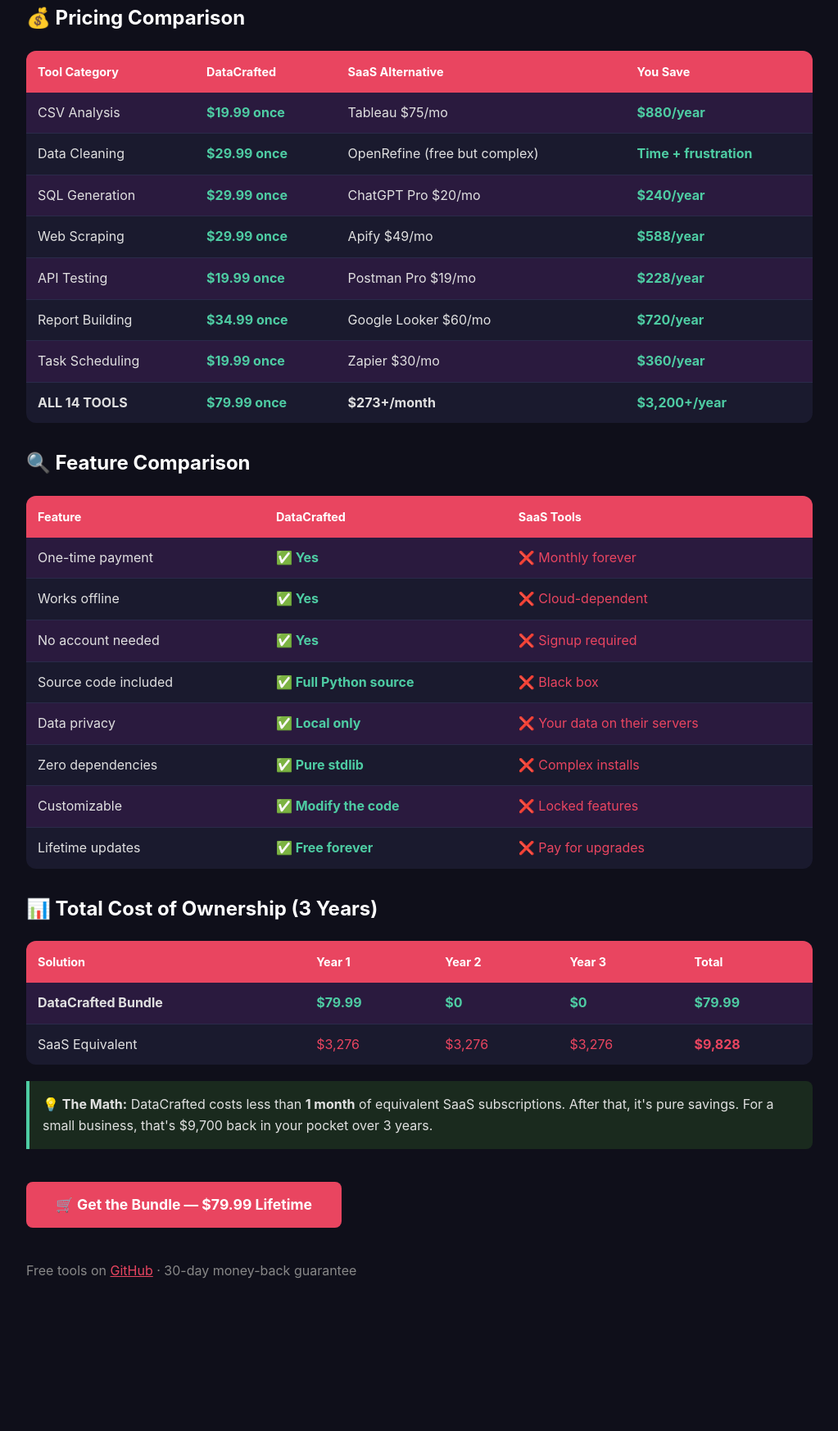
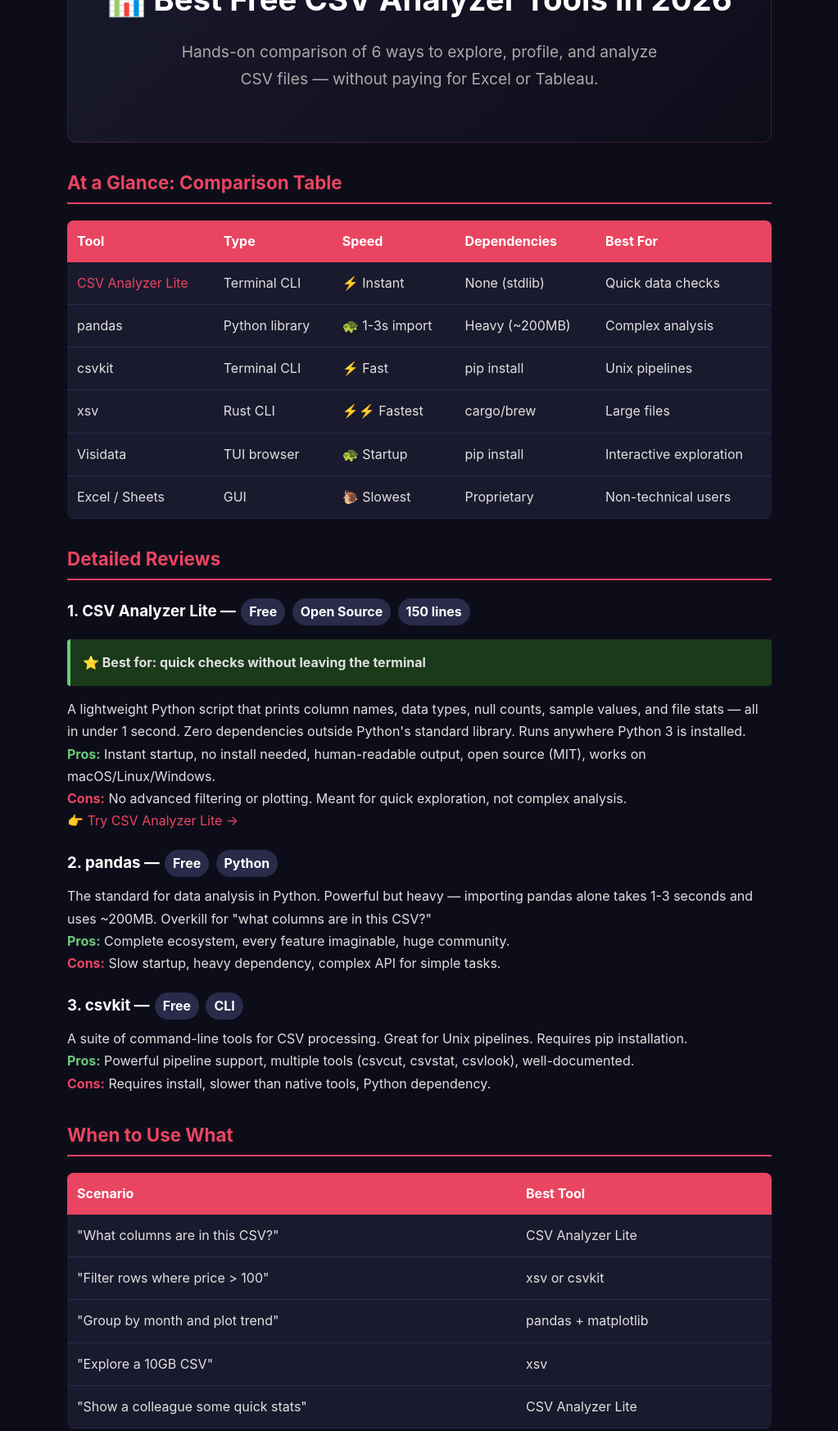
Before and after one commit to Matthieu-Lebas/csv-analyzer-lite, a plain HTML site: page compare.html in a window 1280 px wide. Shown: the part 164-1910 px from the top of the page at 82% size, without its empty margins (128-1151 px from the left). Before the commit the page ends 1768 px from the top, so only its background shows below. Drawn offline with Linux system fonts and the light colour scheme.

Commit message:
Add CSV tools comparison page (SEO + affiliate funnel)

```diff
--- a/compare.html
+++ b/compare.html
@@ -1,74 +1,92 @@
 <!DOCTYPE html>
 <html lang="en">
 <head>
-<meta charset="UTF-8">
-<meta name="viewport" content="width=device-width,initial-scale=1.0">
-<meta name="description" content="DataCrafted vs competitors: compare Python data tools pricing, features, and value. One-time purchase vs monthly subscriptions.">
-<title>DataCrafted vs The Rest — Why Buy Once Beats Subscriptions</title>
-<style>
-*{margin:0;padding:0;box-sizing:border-box}
-body{font-family:-apple-system,sans-serif;background:#0f0f1a;color:#e0e0e0;line-height:1.6;max-width:1000px;margin:0 auto;padding:40px 20px}
-h1{color:#e94560;font-size:2.5em;margin-bottom:5px}
-h2{color:#fff;margin:30px 0 15px}
-.subtitle{color:#888;margin-bottom:30px;font-size:1.1em}
-table{width:100%;border-collapse:collapse;margin:20px 0;background:#1a1a2e;border-radius:12px;overflow:hidden}
-th{background:#e94560;color:#fff;padding:14px;text-align:left;font-size:.9em}
-td{padding:12px 14px;border-bottom:1px solid #2a2a4a}
-tr:last-child td{border-bottom:none}
-tr:hover{background:#2a2a4a}
-.win{color:#4ecca3;font-weight:700}
-.lose{color:#e94560}
-.highlight{background:#2a1a3e!important}
-.btn{display:inline-block;padding:14px 36px;background:#e94560;color:#fff;border-radius:8px;text-decoration:none;font-weight:700;margin:20px 0;font-size:1.1em}
-.btn:hover{background:#c23152}
-.note{background:#1a2a1e;border-left:4px solid #4ecca3;padding:16px;border-radius:0 8px 8px 0;margin:20px 0}
-</style>
+    <meta charset="UTF-8">
+    <meta name="viewport" content="width=device-width, initial-scale=1.0">
+    <title>Best Free CSV Analyzer Tools in 2026 — Comparison & Reviews</title>
+    <meta name="description" content="Compare the best free CSV analyzer tools. Terminal CLI, Python libraries, and open-source alternatives to Excel. 150-line Python script vs pandas vs csvkit.">
+    <meta property="og:title" content="Best Free CSV Analyzers — 2026 Comparison">
+    <meta property="og:description" content="Hands-on comparison of free CSV analysis tools. Terminal CLI vs Python vs browser-based.">
+    <style>
+        *{margin:0;padding:0;box-sizing:border-box}
+        body{background:#0d0d1a;color:#e0e0e0;font-family:-apple-system,BlinkMacSystemFont,'Segoe UI',sans-serif;line-height:1.7;padding:20px;max-width:900px;margin:0 auto}
+        h1{color:#fff;font-size:2em;margin:30px 0 10px}
+        h2{color:#e94560;font-size:1.4em;margin:30px 0 10px;border-bottom:2px solid #e94560;padding-bottom:5px}
+        h3{color:#fff;margin:20px 0 8px}
+        a{color:#e94560;text-decoration:none}
+        a:hover{text-decoration:underline}
+        table{width:100%;border-collapse:collapse;margin:20px 0;background:#1a1a2e;border-radius:8px;overflow:hidden}
+        th{background:#e94560;color:#fff;padding:12px;text-align:left;font-weight:700}
+        td{padding:12px;border-bottom:1px solid #2a2a4a}
+        tr:hover{background:#1f1f3a}
+        .hero{text-align:center;padding:60px 20px;background:linear-gradient(135deg,#1a1a2e,#0d0d1a);border-radius:12px;margin:20px 0;border:1px solid #e9456033}
+        .hero h1{font-size:2.4em;margin-bottom:15px;color:#fff}
+        .hero p{font-size:1.2em;color:#aaa;max-width:600px;margin:0 auto}
+        .winner{background:#1a3a1a;border-left:4px solid #6bcb77;padding:15px;border-radius:4px;margin:15px 0}
+        .cta{background:linear-gradient(135deg,#e94560,#c23152);padding:25px;border-radius:12px;text-align:center;margin:30px 0}
+        .cta h2{color:#fff;border:none;margin:0 0 10px}
+        .cta a{display:inline-block;background:#fff;color:#e94560;padding:12px 30px;border-radius:8px;font-weight:700;font-size:1.1em;margin-top:10px}
+        .pro{color:#6bcb77;font-weight:700}
+        .con{color:#e94560;font-weight:700}
+        .tag{display:inline-block;background:#2a2a4a;padding:3px 10px;border-radius:20px;font-size:.85em;margin:2px}
+    </style>
 </head>
 <body>
 
-<h1>DataCrafted vs The Competition</h1>
-<p class="subtitle">Why pay every month when you can own your tools forever?</p>
+<div class="hero">
+    <h1>📊 Best Free CSV Analyzer Tools in 2026</h1>
+    <p>Hands-on comparison of 6 ways to explore, profile, and analyze CSV files — without paying for Excel or Tableau.</p>
+</div>
 
-<h2>💰 Pricing Comparison</h2>
+<h2>At a Glance: Comparison Table</h2>
 <table>
-<tr><th>Tool Category</th><th>DataCrafted</th><th>SaaS Alternative</th><th>You Save</th></tr>
-<tr class="highlight"><td>CSV Analysis</td><td class="win">$19.99 once</td><td>Tableau $75/mo</td><td class="win">$880/year</td></tr>
-<tr><td>Data Cleaning</td><td class="win">$29.99 once</td><td>OpenRefine (free but complex)</td><td class="win">Time + frustration</td></tr>
-<tr class="highlight"><td>SQL Generation</td><td class="win">$29.99 once</td><td>ChatGPT Pro $20/mo</td><td class="win">$240/year</td></tr>
-<tr><td>Web Scraping</td><td class="win">$29.99 once</td><td>Apify $49/mo</td><td class="win">$588/year</td></tr>
-<tr class="highlight"><td>API Testing</td><td class="win">$19.99 once</td><td>Postman Pro $19/mo</td><td class="win">$228/year</td></tr>
-<tr><td>Report Building</td><td class="win">$34.99 once</td><td>Google Looker $60/mo</td><td class="win">$720/year</td></tr>
-<tr class="highlight"><td>Task Scheduling</td><td class="win">$19.99 once</td><td>Zapier $30/mo</td><td class="win">$360/year</td></tr>
-<tr><td><strong>ALL 14 TOOLS</strong></td><td class="win"><strong>$79.99 once</strong></td><td><strong>$273+/month</strong></td><td class="win"><strong>$3,200+/year</strong></td></tr>
+    <tr><th>Tool</th><th>Type</th><th>Speed</th><th>Dependencies</th><th>Best For</th></tr>
+    <tr><td><a href="https://matthieu-lebas.github.io/csv-analyzer-lite/">CSV Analyzer Lite</a></td><td>Terminal CLI</td><td>⚡ Instant</td><td>None (stdlib)</td><td>Quick data checks</td></tr>
+    <tr><td>pandas</td><td>Python library</td><td>🐢 1-3s import</td><td>Heavy (~200MB)</td><td>Complex analysis</td></tr>
+    <tr><td>csvkit</td><td>Terminal CLI</td><td>⚡ Fast</td><td>pip install</td><td>Unix pipelines</td></tr>
+    <tr><td>xsv</td><td>Rust CLI</td><td>⚡⚡ Fastest</td><td>cargo/brew</td><td>Large files</td></tr>
+    <tr><td>Visidata</td><td>TUI browser</td><td>🐢 Startup</td><td>pip install</td><td>Interactive exploration</td></tr>
+    <tr><td>Excel / Sheets</td><td>GUI</td><td>🐌 Slowest</td><td>Proprietary</td><td>Non-technical users</td></tr>
 </table>
 
-<h2>🔍 Feature Comparison</h2>
+<h2>Detailed Reviews</h2>
+
+<h3>1. CSV Analyzer Lite — <span class="tag">Free</span> <span class="tag">Open Source</span> <span class="tag">150 lines</span></h3>
+<div class="winner">
+    <strong>⭐ Best for: quick checks without leaving the terminal</strong>
+</div>
+<p>A lightweight Python script that prints column names, data types, null counts, sample values, and file stats — all in under 1 second. Zero dependencies outside Python's standard library. Runs anywhere Python 3 is installed.</p>
+<p><span class="pro">Pros:</span> Instant startup, no install needed, human-readable output, open source (MIT), works on macOS/Linux/Windows.</p>
+<p><span class="con">Cons:</span> No advanced filtering or plotting. Meant for quick exploration, not complex analysis.</p>
+<p>👉 <a href="https://matthieu-lebas.github.io/csv-analyzer-lite/">Try CSV Analyzer Lite →</a></p>
+
+<h3>2. pandas — <span class="tag">Free</span> <span class="tag">Python</span></h3>
+<p>The standard for data analysis in Python. Powerful but heavy — importing pandas alone takes 1-3 seconds and uses ~200MB. Overkill for "what columns are in this CSV?"</p>
+<p><span class="pro">Pros:</span> Complete ecosystem, every feature imaginable, huge community.</p>
+<p><span class="con">Cons:</span> Slow startup, heavy dependency, complex API for simple tasks.</p>
+
+<h3>3. csvkit — <span class="tag">Free</span> <span class="tag">CLI</span></h3>
+<p>A suite of command-line tools for CSV processing. Great for Unix pipelines. Requires pip installation.</p>
+<p><span class="pro">Pros:</span> Powerful pipeline support, multiple tools (csvcut, csvstat, csvlook), well-documented.</p>
+<p><span class="con">Cons:</span> Requires install, slower than native tools, Python dependency.</p>
+
+<h2>When to Use What</h2>
 <table>
-<tr><th>Feature</th><th>DataCrafted</th><th>SaaS Tools</th></tr>
-<tr class="highlight"><td>One-time payment</td><td class="win">✅ Yes</td><td class="lose">❌ Monthly forever</td></tr>
-<tr><td>Works offline</td><td class="win">✅ Yes</td><td class="lose">❌ Cloud-dependent</td></tr>
-<tr class="highlight"><td>No account needed</td><td class="win">✅ Yes</td><td class="lose">❌ Signup required</td></tr>
-<tr><td>Source code included</td><td class="win">✅ Full Python source</td><td class="lose">❌ Black box</td></tr>
-<tr class="highlight"><td>Data privacy</td><td class="win">✅ Local only</td><td class="lose">❌ Your data on their servers</td></tr>
-<tr><td>Zero dependencies</td><td class="win">✅ Pure stdlib</td><td class="lose">❌ Complex installs</td></tr>
-<tr class="highlight"><td>Customizable</td><td class="win">✅ Modify the code</td><td class="lose">❌ Locked features</td></tr>
-<tr><td>Lifetime updates</td><td class="win">✅ Free forever</td><td class="lose">❌ Pay for upgrades</td></tr>
+    <tr><th>Scenario</th><th>Best Tool</th></tr>
+    <tr><td>"What columns are in this CSV?"</td><td>CSV Analyzer Lite</td></tr>
+    <tr><td>"Filter rows where price > 100"</td><td>xsv or csvkit</td></tr>
+    <tr><td>"Group by month and plot trend"</td><td>pandas + matplotlib</td></tr>
+    <tr><td>"Explore a 10GB CSV"</td><td>xsv</td></tr>
+    <tr><td>"Show a colleague some quick stats"</td><td>CSV Analyzer Lite</td></tr>
 </table>
 
-<h2>📊 Total Cost of Ownership (3 Years)</h2>
-<table>
-<tr><th>Solution</th><th>Year 1</th><th>Year 2</th><th>Year 3</th><th>Total</th></tr>
-<tr class="highlight"><td><strong>DataCrafted Bundle</strong></td><td class="win">$79.99</td><td class="win">$0</td><td class="win">$0</td><td class="win"><strong>$79.99</strong></td></tr>
-<tr><td>SaaS Equivalent</td><td class="lose">$3,276</td><td class="lose">$3,276</td><td class="lose">$3,276</td><td class="lose"><strong>$9,828</strong></td></tr>
-</table>
-
-<div class="note">
-<strong>💡 The Math:</strong> DataCrafted costs less than <strong>1 month</strong> of equivalent SaaS subscriptions. After that, it's pure savings. For a small business, that's $9,700 back in your pocket over 3 years.
+<div class="cta">
+    <h2>🚀 Want 14 more CLI data tools?</h2>
+    <p style="color:rgba(255,255,255,.85)">The DataCrafted bundle includes CSV, JSON, SQL, and Excel CLI tools — all under 200 lines, zero dependencies.</p>
+    <a href="https://payhip.com/DataCrafted">🛒 Browse DataCrafted Store</a>
 </div>
 
-<a href="https://payhip.com/DataCrafted" class="btn">🛒 Get the Bundle — $79.99 Lifetime</a>
-
-<p style="margin-top:20px;color:#888">Free tools on <a href="https://github.com/Matthieu-Lebas/csv-analyzer-lite" style="color:#e94560">GitHub</a> · 30-day money-back guarantee</p>
+<p style="text-align:center;color:#666;margin:40px 0">© 2026 DataCrafted · <a href="https://github.com/Matthieu-Lebas/csv-analyzer-lite">GitHub</a> · <a href="https://payhip.com/DataCrafted">Store</a></p>
 
 </body>
 </html>
```
